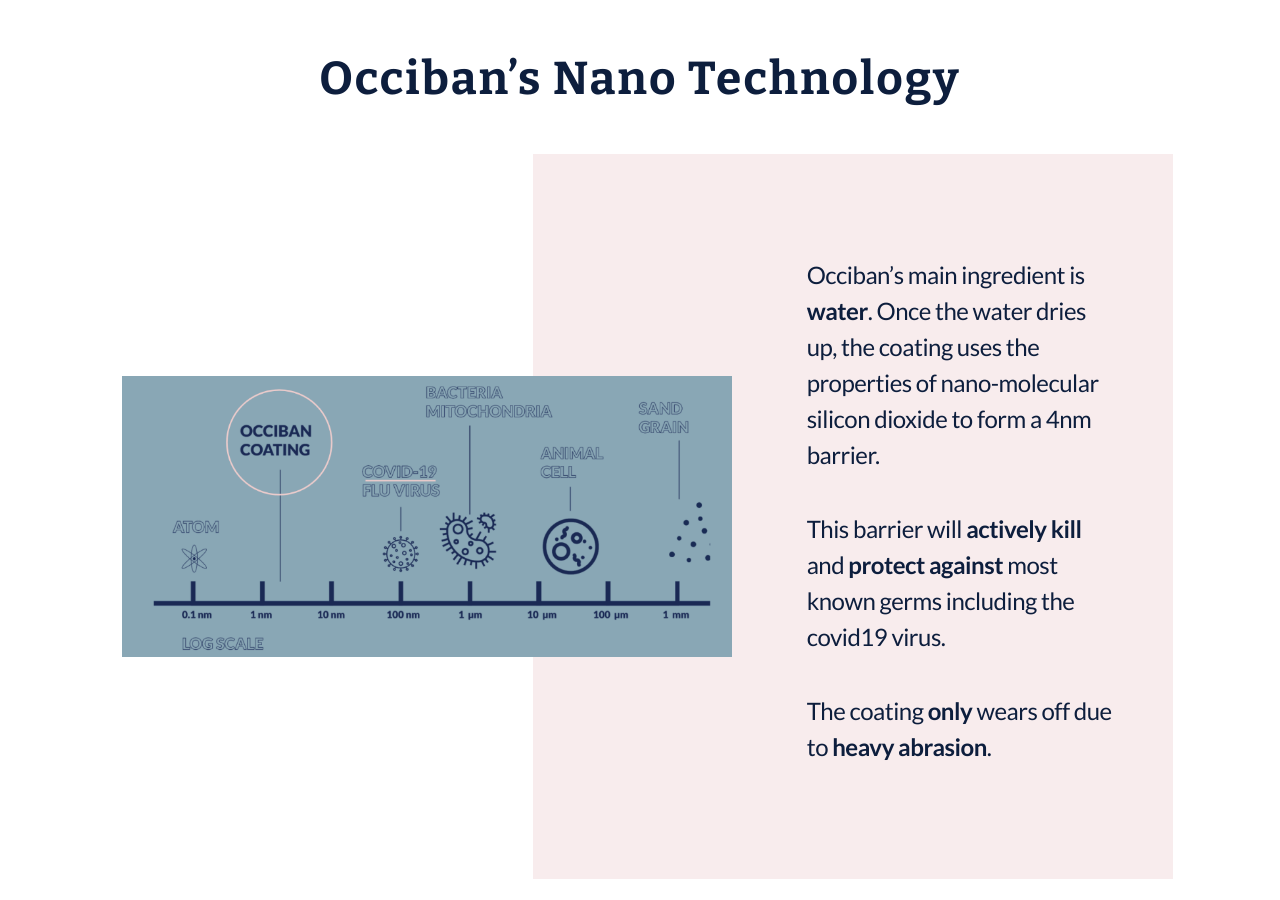
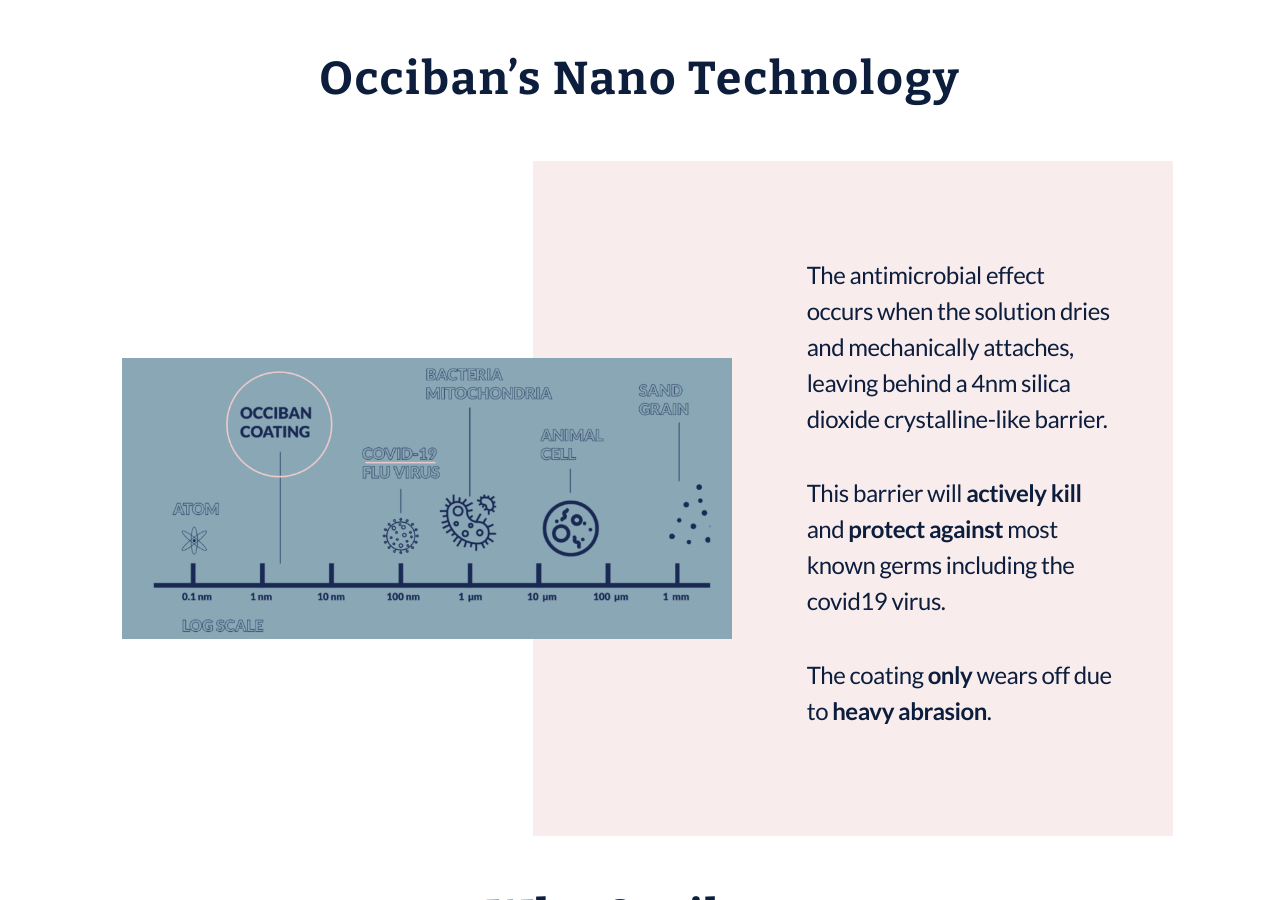
Before and after one commit to occiban/occiban.github.io, a Jekyll site: the page built from index.html, in a window 1280 px wide and 900 px high, scrolled down 1822 px. Built offline with Jekyll 4.4.1, drawn with Linux system fonts in a browser that asks for light colours.

Commit message:
Update index.html

```diff
--- a/index.html
+++ b/index.html
@@ -52,7 +52,7 @@
         </div>
         <div class="col-lg-4 two-col-text padd-left padd-right">
           <div class="two-text">
-            <p>Occiban’s main ingredient is <strong>water</strong>. Once the water dries up, the coating uses the properties of nano-molecular silicon dioxide to form a 4nm barrier. </p><br>
+            <p>The antimicrobial effect occurs when the solution dries and mechanically attaches, leaving behind a 4nm silica dioxide crystalline-like barrier.</p><br>
             <p>This barrier will <strong>actively kill</strong> and <strong>protect against</strong> most known germs including the covid19 virus. </p><br>
             <p>The coating <strong>only</strong> wears off due to <strong>heavy abrasion</strong>.</p>
           </div>
```
